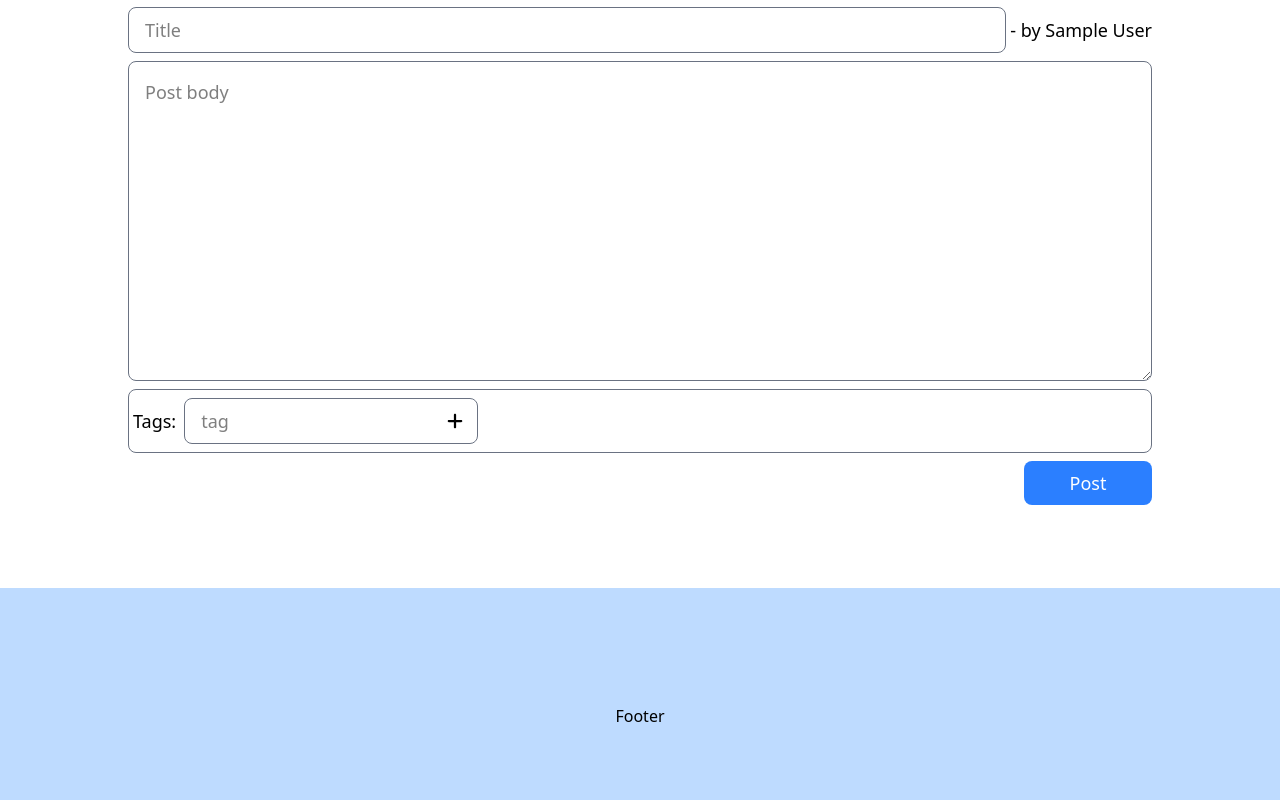
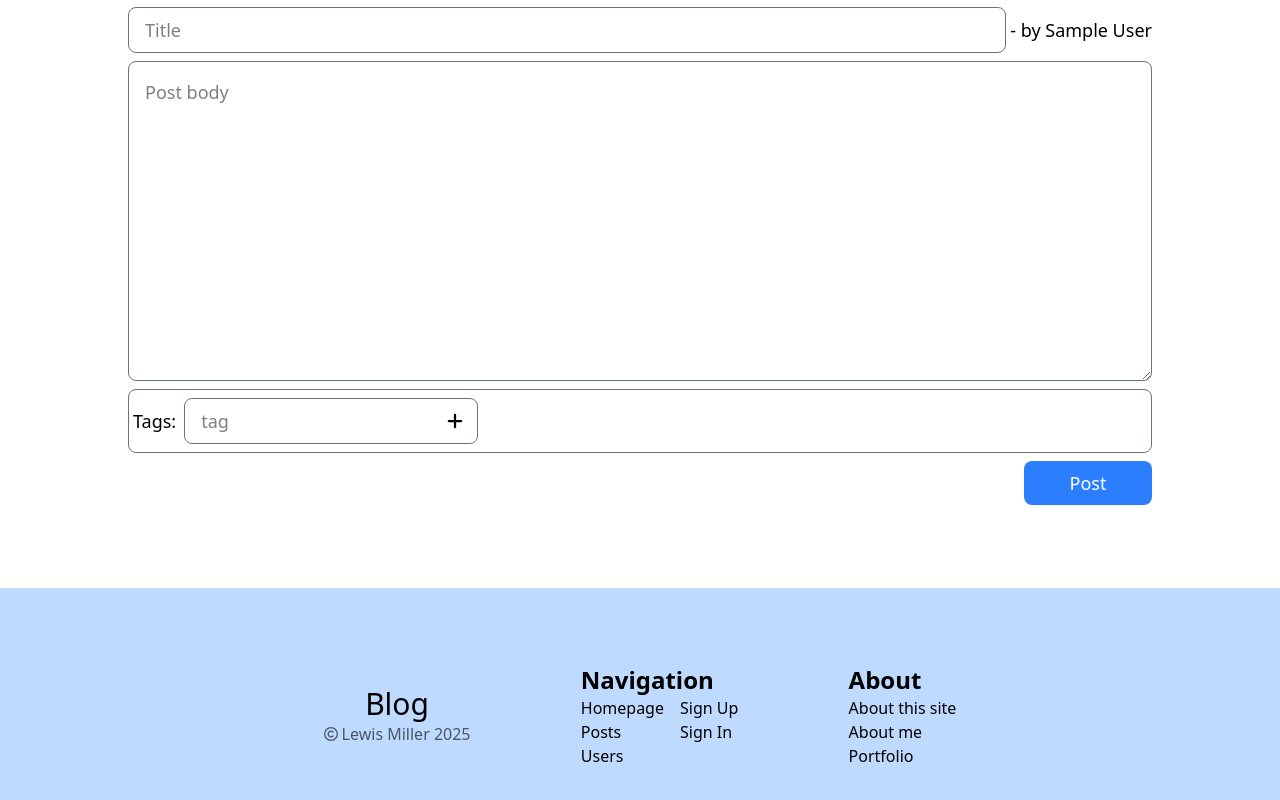
Before and after one commit to Lewis-27/blog, a React (Vite) app in the folder frontend/: page /newPost in a window 1280 px wide. Shown: the part 196-996 px from the top of the page. Built offline with nearby package versions, Linux system fonts and the light colour scheme; sample sign-in values are in the browser's storage.

Commit message:
Added Footer component and tweaked look of posts

```diff
--- a/frontend/src/components/Footer.jsx
+++ b/frontend/src/components/Footer.jsx
@@ -1,9 +1,47 @@
 import React from 'react'
+import { Link } from 'react-router-dom'
+import { FaRegCopyright } from 'react-icons/fa6'
 
 const Footer = () => {
   return (
     <div className='w-full h-64 bg-blue-200 flex items-center justify-center absolute'>
-      Footer
+      <div className="flex justify-evenly items-start w-2/3 ">
+        <div className="flex flex-col items-center justify-evenly self-center">
+        <Link className='text-3xl w-full text-center' to={'/'}>Blog</Link>
+        <div className="flex gap-1 items-center text-gray-600">
+          <FaRegCopyright className='text-sm'/>
+          <h3 className='font-light'>Lewis Miller 2025</h3>
+        </div>
+
+      </div>
+      <div className="flex flex-col">
+        <h2 className='text-2xl font-semibold'>Navigation</h2>
+        <div className="flex gap-4">
+          <div className="flex flex-col">
+            <Link to={'/'}>Homepage</Link>
+            <Link to={'/posts'}>Posts</Link>
+            <Link to={'/users'}>Users</Link>
+          </div>
+          <div className="flex flex-col">
+            <Link to={'/register'}>Sign Up</Link>
+            <Link to={'/login'}>Sign In</Link>
+          </div>
+        </div>
+
+
+
+      </div>
+
+      <div className="flex flex-col">
+        <h2 className='text-2xl font-semibold'>About</h2>
+        <Link to={'/'}>About this site</Link>
+        <Link to={'/'}>About me</Link>
+        <Link to={'/'}>Portfolio</Link>
+      </div>
+      </div>
+
+
+
     </div>
   )
 }
--- a/frontend/src/components/Header.jsx
+++ b/frontend/src/components/Header.jsx
@@ -28,7 +28,7 @@ const Header = () => {
     }
   }
   return (
-    <div className='w-full h-16 text-lg flex justify-between px-8 items-center sticky top-0 '>
+    <div className='w-full h-16 text-lg flex justify-between px-8 items-center sticky top-0 bg-white'>
       <Link className='text-2xl' to={'/'}>Blog</Link>
       {userInfo
         ? <div className='relative'>
--- a/frontend/src/components/PostExtraSmall.jsx
+++ b/frontend/src/components/PostExtraSmall.jsx
@@ -34,16 +34,14 @@ const PostExtraSmall = ({postData}) => {
         </div>
       </div>
       <hr className='w-full text-gray-400 my-2'/>
-      {/* <p className="min-h-20">{body}</p>
-      <hr className='w-full text-gray-400 my-4'/> */}
-      <div className="flex w-full items-center justify-between">
-        <div className='flex items-center gap-4'>
+      <div className="flex w-full items-center gap-2">
           <h3>Tags: </h3>
-          {tags.map((tag) => {
-              return <div key={tags.indexOf(tag)} className="text-lg rounded-lg outline-dashed outline outline-gray-400 px-2 py-1">{tag}</div>
+          <div className="flex items-center gap-2 overflow-x-scroll p-2 min-h-14 grow">
+            {tags.map((tag) => {
+              return <div key={tags.indexOf(tag)} className="text-lg rounded-lg outline-dashed outline outline-gray-400 px-2 py-1 max-h-10 text-nowrap">{tag}</div>
             })}
-        </div>
-        <Link to={`/posts/${_id}`} className='px-4 py-2 bg-blue-500 text-white rounded-md'>View Post</Link>
+          </div>
+        <Link to={`/posts/${_id}`} className='px-4 py-2 bg-blue-500 text-white rounded-md text-nowrap'>View Post</Link>
       </div>
 
 
--- a/frontend/src/components/PostsProfile.jsx
+++ b/frontend/src/components/PostsProfile.jsx
@@ -21,7 +21,7 @@ const PostsProfile = () => {
     const getPosts = async () => {
       const res = await getUserPostsApiCall({
         userId,
-        query: 'sort=desc'
+        query: 'sort=desc&limit=3'
       }).unwrap();
       setPosts(res);
       setIsLoading(false);
@@ -32,10 +32,13 @@ const PostsProfile = () => {
 
   return (
     <>
-      <h1 className='text-3xl mb-4'>Your posts:</h1>
-      <div className='w-full flex flex-col gap-4 h-128 justify-center items-center' >
+      <div className='w-full flex flex-col gap-8 h-128 justify-center items-center' >
+        {posts.length === 0 ? <></> : <h1 className='text-3xl mb-4'>Your posts:</h1>}
         {isLoading ? <h1>Loading</h1> : posts.map((post) => <PostExtraSmall key={post._id} postData={post}/>)}
-        {(!isLoading && posts.length === 0) ? <h1>No posts found</h1> : <></>}
+        {(!isLoading && posts.length === 0) ? <div className="text-center">
+          <h1 className="text-2xl">It looks like you haven't made any posts yet</h1>
+          <h2 className="text-xl text-gray-500">Get started by making a post now!</h2>
+        </div> : <></>}
         <Link to='/newPost' className='bg-blue-500 text-white py-2 px-8 rounded-full hover:bg-blue-700 transition duration-200'>
           <div className="flex gap-1 items-center">
             <FaPlus className='text-sm'/>
--- a/frontend/src/components/RecentPosts.jsx
+++ b/frontend/src/components/RecentPosts.jsx
@@ -24,8 +24,8 @@ const RecentPosts = () => {
   }, []);
   return (
     <div className='w-full text-xl px-32 py-8 '>
-      <div className="flex justify-between items-center pb-4 px-16">
-        <h1 className=''>Recent posts</h1>
+      <div className="flex justify-between items-center h-16 px-16">
+        <h1 className='text-2xl'>Recent posts:</h1>
         <Link to='/posts' className=' bg-blue-500 text-white px-1 py-2 rounded-lg w-36 text-center'>View all posts</Link>
       </div>
       <div className="flex flex-col w-full h-full justify-evenly items-center gap-8 px-16">
--- a/frontend/src/components/RegisterForm.jsx
+++ b/frontend/src/components/RegisterForm.jsx
@@ -68,6 +68,7 @@ const RegisterForm = () => {
           name="name"
           id="name"
           placeholder='Name'
+          required
           value={name}
           onChange={(e) => {setName(e.target.value)}}
           className=' w-80 rounded-full py-2 px-6 border border-gray-500 focus:outline-blue-500'
@@ -77,6 +78,7 @@ const RegisterForm = () => {
           name="email"
           id="email"
           placeholder='Email'
+          required
           value={email}
           onChange={(e) => {setEmail(e.target.value)}}
           className=' w-80 rounded-full py-2 px-6 border border-gray-500 focus:outline-blue-500'
@@ -87,6 +89,7 @@ const RegisterForm = () => {
               name="password"
               id="password"
               placeholder='Password'
+              required
               value={password}
               onChange={(e) => {setPassword(e.target.value)}}
               className='relative w-80 rounded-full py-2 px-6 border border-gray-500 focus:outline-blue-500'
@@ -104,6 +107,7 @@ const RegisterForm = () => {
               name="confirmPassword"
               id="confirmPassword"
               placeholder='Confirm password'
+              required
               value={confirmPassword}
               onChange={(e) => {setConfirmPassword(e.target.value)}}
               className='relative w-80 rounded-full py-2 px-6 border border-gray-500 focus:outline-blue-500'
--- a/frontend/src/screens/ProfileScreen.jsx
+++ b/frontend/src/screens/ProfileScreen.jsx
@@ -23,7 +23,7 @@ const ProfileScreen = () => {
 
   return (
     <div>
-      <div className="flex items-center justify-center gap-8 px-16 h-180">
+      <div className="flex items-center justify-center gap-16 px-16 h-180">
         <div className='flex flex-col items-center justify-center h-128 gap-8'>
           <div className="flex flex-col items-center justify-center gap-1  w-full ">
             <div className="flex gap-2 w-full items-center justify-center ">
--- /dev/null
+++ b/frontend/src/screens/UsersScreen.jsx
@@ -0,0 +1,11 @@
+import React from 'react'
+
+const UsersScreen = () => {
+  return (
+    <div>
+      Users
+    </div>
+  )
+}
+
+export default UsersScreen
```
